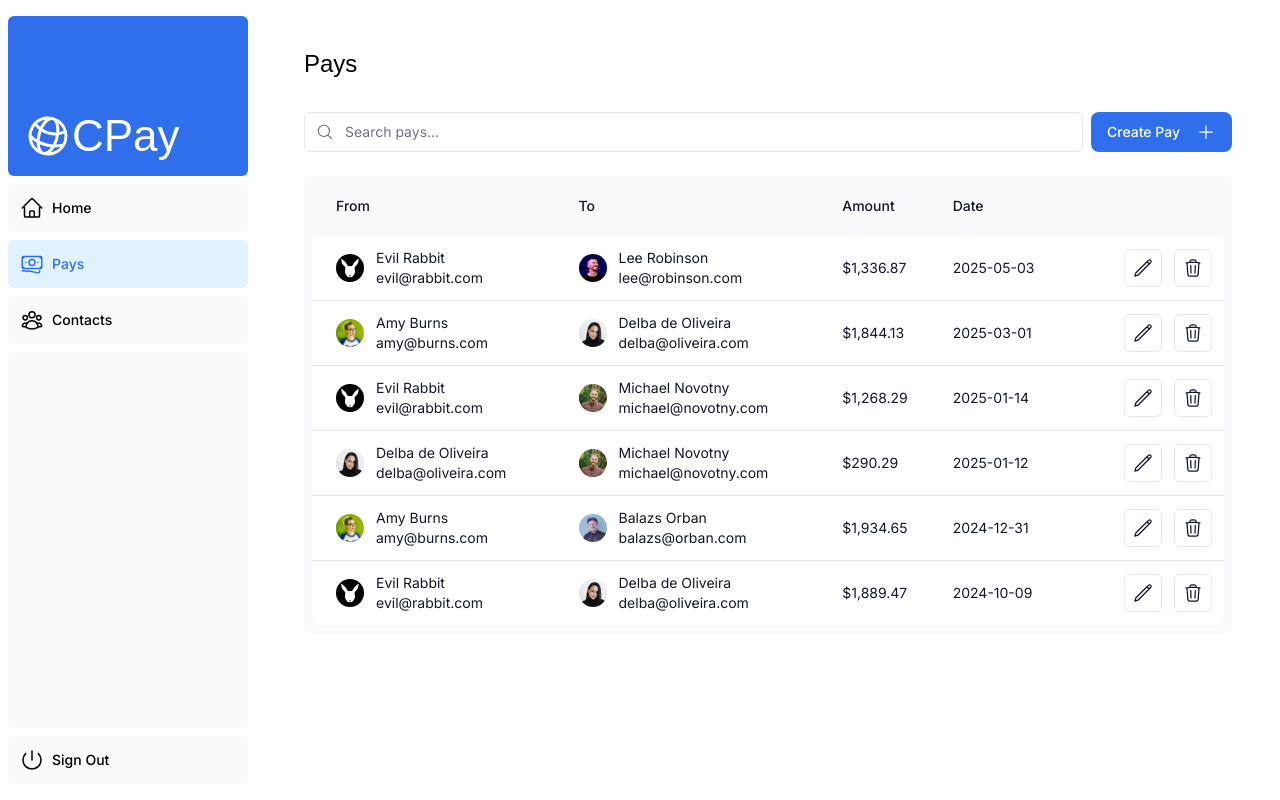
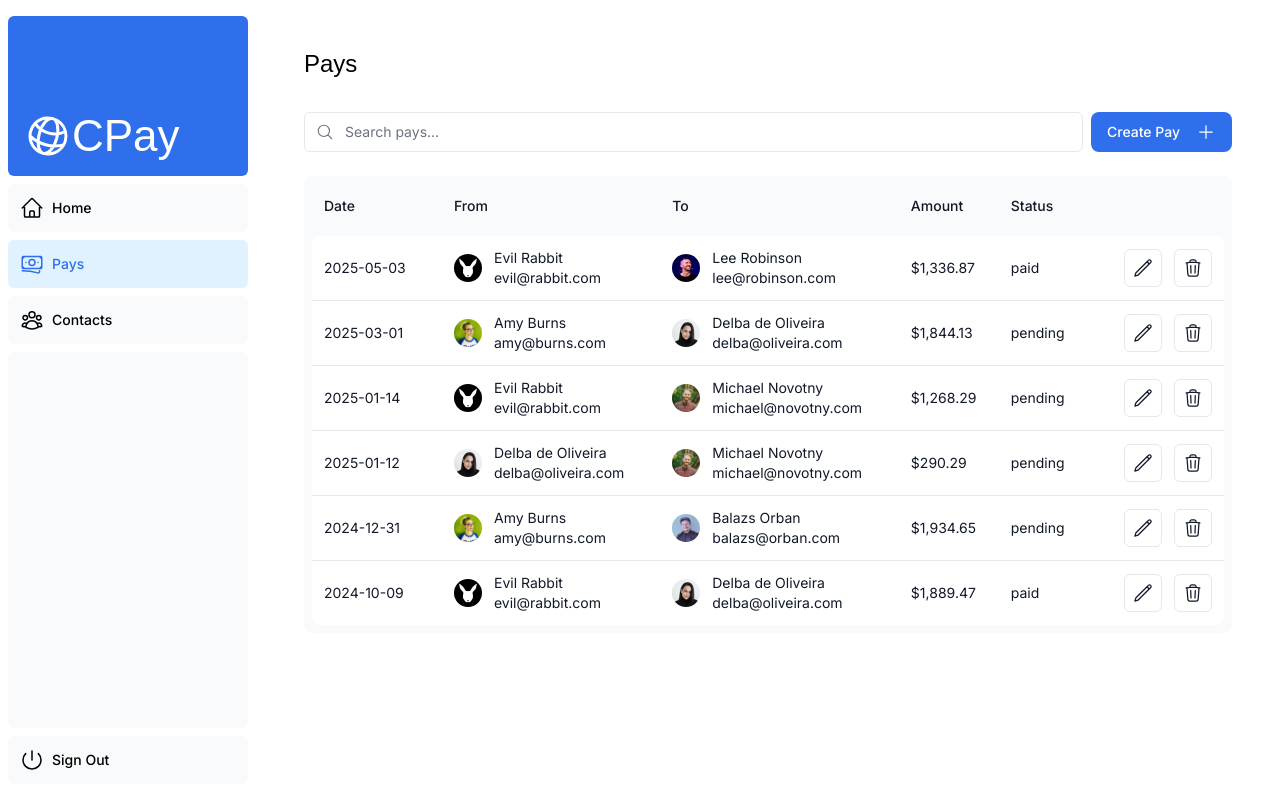
Before and after one commit to mpangilinan/melissa-liu-take-home, a Next.js app: page /dashboard/pays in a window 1280 px wide. Built offline with nearby package versions, Linux system fonts and the light colour scheme; a web font is replaced by a local one.

Commit message:
[bug] Fix filtering by paid status and add status column to Pay table

```diff
--- a/app/lib/data.ts
+++ b/app/lib/data.ts
@@ -64,7 +64,7 @@ export async function fetchCardData() {
   }
 }
 
-export function filterByAmount(amount: number, query?: string, ) {
+export function filterByAmount(amount: number, query?: string) {
   const match = query?.match(/[-+]?\d{1,3}(?:,\d{3})*(?:\.\d+)?|\d+(\.\d+)?/);
   const value = match ? parseFloat(match[0].replace(/,/g, '')) : NaN;
   return amount / 100 === value;
@@ -87,7 +87,7 @@ export async function fetchFilteredPays(
         pay.recipient.name.includes((query.toLowerCase())) ||
         pay.recipient.email.includes((query.toLowerCase())) ||
         pay.memo?.includes((query.toLowerCase()));
-      const filteredByStatus = query === 'paid' && pay.status === 'paid ' || query === 'pending' && pay.status === 'pending';
+      const filteredByStatus = query === pay.status;
 
       return filteredByNumbers || filteredByString || filteredByStatus;
     });
--- a/app/lib/utils.ts
+++ b/app/lib/utils.ts
@@ -113,7 +113,7 @@ export const createRandomPays = ({
       recipient: recipient || getRandomUserWithExclusion(contacts, sender),
       amount: Math.floor(Math.random() * maxPayAmount),
       date: getRandomDate(start, end),
-      status: status || Math.random() < 0.5 ? 'paid' : 'pending',
+      status: status || (Math.random() < 0.5 ? 'paid' : 'pending'),
       };
 
     if (p.sender === p.recipient) {
--- a/app/ui/pays/table.tsx
+++ b/app/ui/pays/table.tsx
@@ -50,6 +50,9 @@ export default async function PaysTable({
           <table className="hidden min-w-full text-gray-900 md:table">
             <thead className="rounded-lg text-left text-sm font-normal">
               <tr>
+                <th scope="col" className="px-3 py-5 font-medium">
+                  Date
+                </th>
                 <th scope="col" className="px-4 py-5 font-medium sm:pl-6">
                   From
                 </th>
@@ -60,7 +63,7 @@ export default async function PaysTable({
                   Amount
                 </th>
                 <th scope="col" className="px-3 py-5 font-medium">
-                  Date
+                  Status
                 </th>
                 <th scope="col" className="relative py-3 pl-6 pr-3">
                   <span className="sr-only">Edit</span>
@@ -73,6 +76,11 @@ export default async function PaysTable({
                   key={pay.id}
                   className="w-full border-b py-3 text-sm last-of-type:border-none [&:first-child>td:first-child]:rounded-tl-lg [&:first-child>td:last-child]:rounded-tr-lg [&:last-child>td:first-child]:rounded-bl-lg [&:last-child>td:last-child]:rounded-br-lg"
                 >
+                  <td className="whitespace-nowrap px-3 py-3">
+                    <div className="flex items-center gap-3">
+                        <p>{pay.date}</p>
+                    </div>
+                  </td>
                   <td className="whitespace-nowrap py-3 pl-6 pr-3">
                     <div className="flex items-center gap-3">
                       <Image
@@ -110,7 +118,7 @@ export default async function PaysTable({
                   </td>
                   <td className="whitespace-nowrap px-3 py-3">
                     <div className="flex items-center gap-3">
-                        <p>{pay.date}</p>
+                        <p>{pay.status}</p>
                     </div>
                   </td>
                   <td className="whitespace-nowrap py-3 pl-6 pr-3">
```
